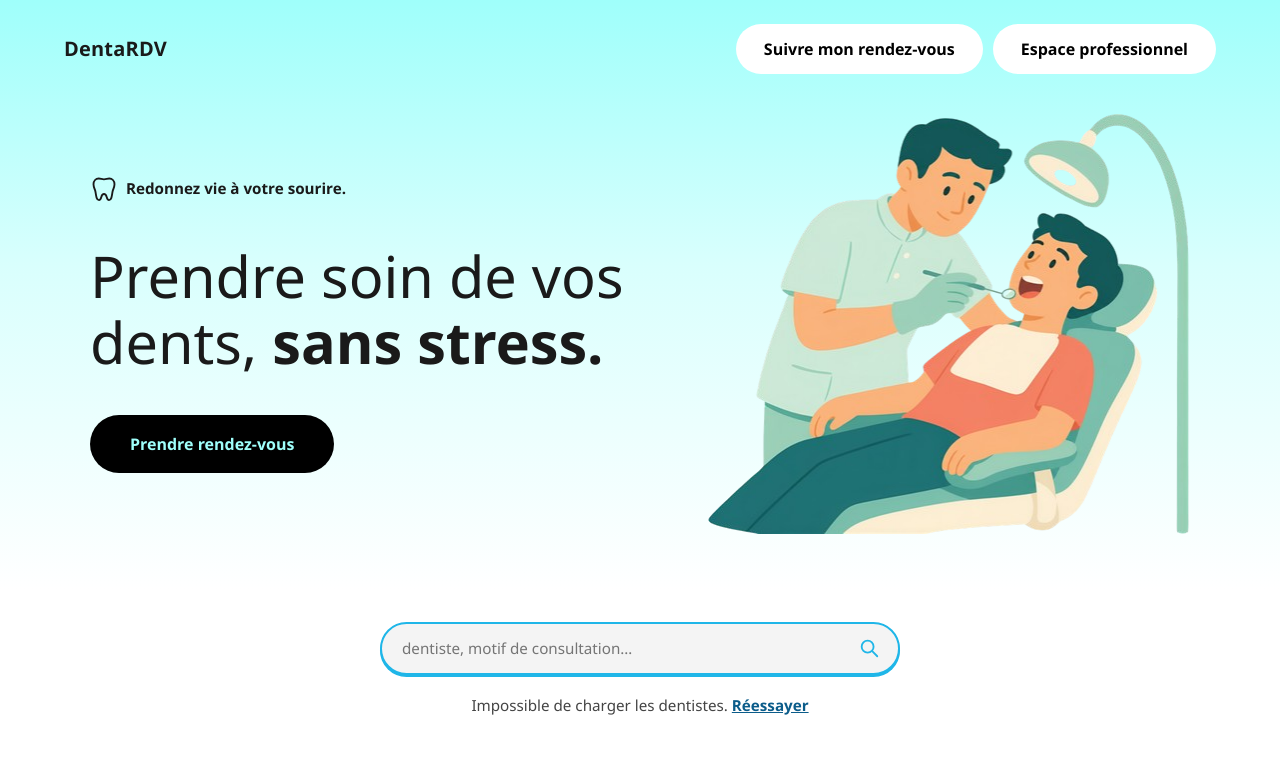
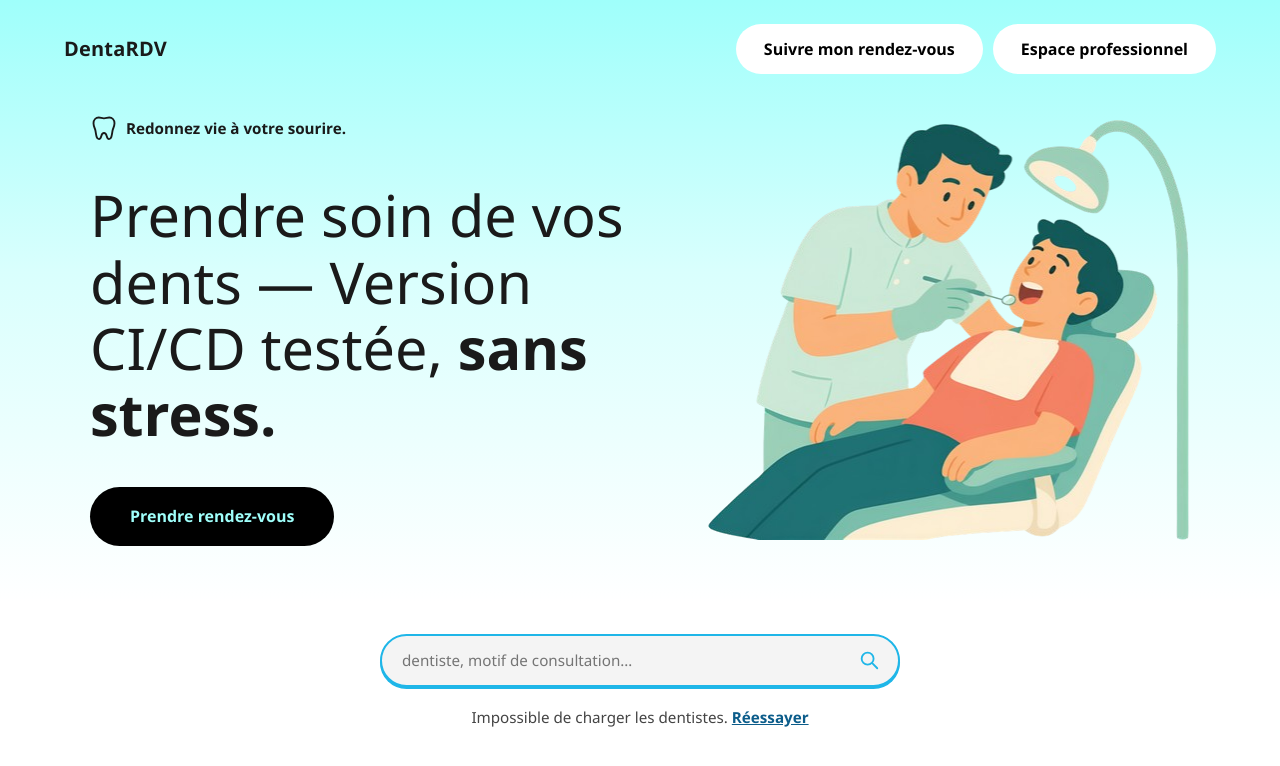
Before and after one commit to Pm-GUENE/frontend-ci, a website: page src/index.html in a window 1280 px wide. Drawn offline with Linux system fonts and the light colour scheme; no server answers.

Commit message:
test: verification deploiement automatique frontend

```diff
--- a/src/index.html
+++ b/src/index.html
@@ -27,7 +27,7 @@
           </svg>
           Redonnez vie à votre sourire.
         </p>
-        <h1>Prendre soin de vos dents, <strong>sans stress.</strong></h1>
+        <h1>Prendre soin de vos dents — Version CI/CD testée, <strong>sans stress.</strong></h1>
         <a class="pill pill-dark" href="#dentistes">Prendre rendez-vous</a>
       </div>
 
```
